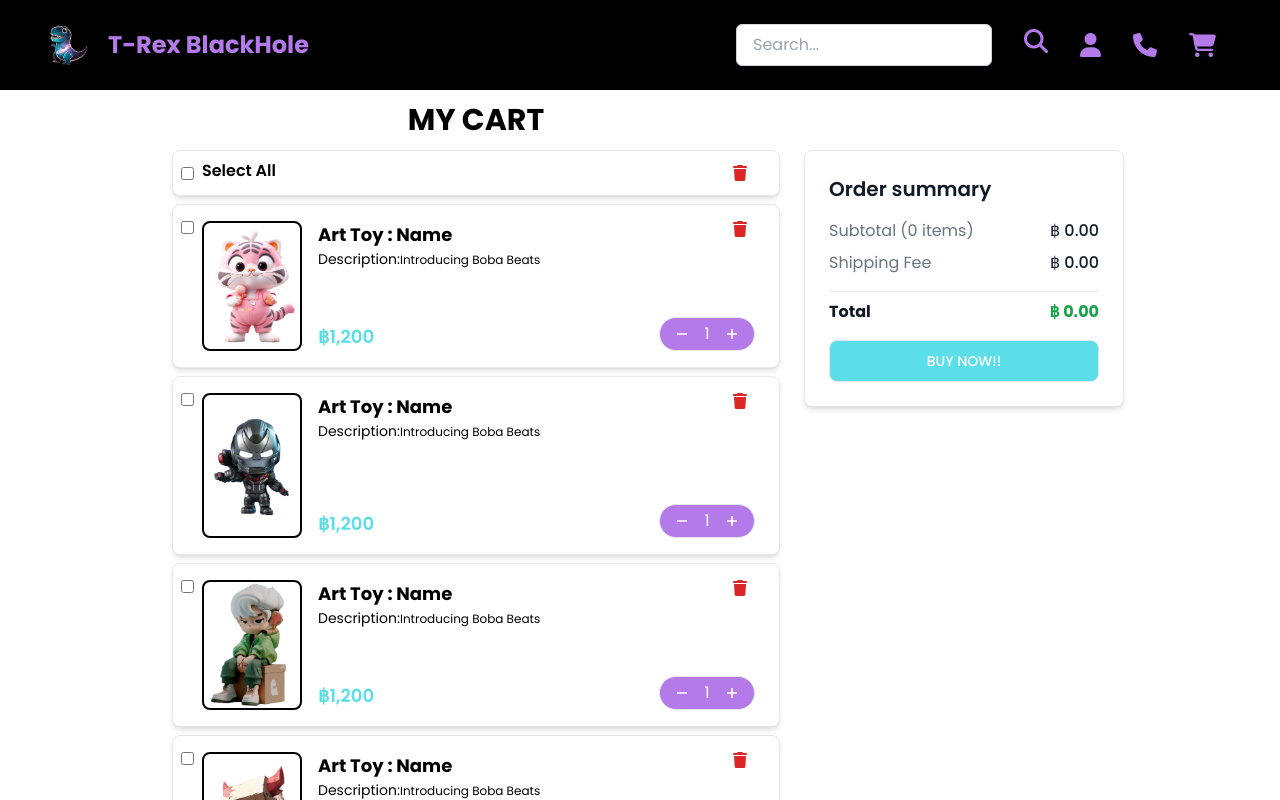
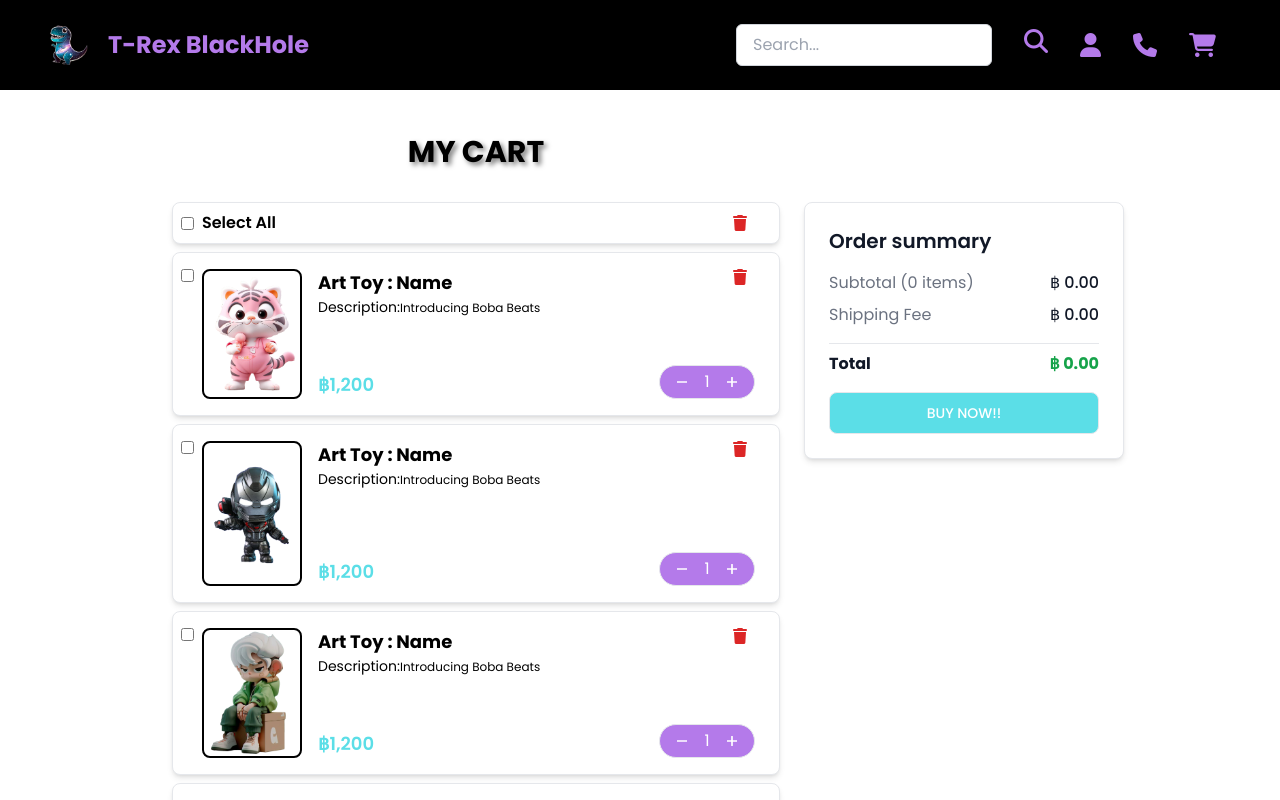
Before and after one commit to T-Rex-Back-Hole/Art-toy_Project, a React (Vite) app: page /cart in a window 1280 px wide. Shown: the top 800 px of the page. Built offline with nearby package versions, Linux system fonts and the light colour scheme.

Commit message:
modify margin and text-shadow

```diff
--- a/src/index.css
+++ b/src/index.css
@@ -9,6 +9,11 @@
   margin: 0;
   box-sizing: border-box;
 }
+
+.text-shadow {
+  text-shadow: 3px 3px 5px rgba(0, 0, 0, 0.5);
+}
+
 
 @layer components {
   .footer-icon {
--- a/src/pages/Cart.jsx
+++ b/src/pages/Cart.jsx
@@ -4,9 +4,9 @@ const Cart = () => {
   return (
     <>
       <section className="bg-white mt-3 antialiased lg:flex lg:justify-center mx-auto">
-        <div className="max-w-screen-xl lg:w-2/4 px-4 2xl:px-0 space-y-2 lg:mr-2">
+        <div className="max-w-screen-xl lg:w-2/4 px-4 2xl:px-0 space-y-2 lg:mr-2 mb-10">
             <div className="w-full flex-none lg:max-w-2xl xl:max-w-4xl">
-              <h2 className="flex justify-center items-center mb-3 font-bold text-3xl">
+              <h2 className="flex justify-center items-center my-5 lg:my-8 font-bold text-3xl text-shadow">
                 MY CART
               </h2>
               <div className="space-y-2">
@@ -14,7 +14,7 @@ const Cart = () => {
                 <div className="flex justify-between items-center rounded-lg border py-2 border-gray-200 bg-white shadow-md">
                   <div className="flex items-center">
                     <input type="checkbox" className="ml-2" />
-                    <h1 className="mb-1 font-semibold ml-2">Select All</h1>
+                    <h1 className="font-semibold ml-2">Select All</h1>
                   </div>
                   <i className="fa-solid fa-trash text-red-600 mr-8"></i>
                 </div>
@@ -461,7 +461,7 @@ const Cart = () => {
             </div>
           </div>
 
-          <div className="mt-4 max-w-4xl lg:max-w-80 flex-1 space-y-4 sticky bottom-0 lg:static lg:mt-[3rem]">
+          <div className="mt-4 max-w-4xl lg:max-w-80 flex-1 space-y-4 sticky bottom-0 lg:static lg:mt-[6.25rem]">
             <div className="space-y-4 rounded-lg border border-gray-200 bg-white p-4 shadow-md  sm:p-6">
               <p className="text-xl font-semibold text-gray-900">
                 Order summary
```
